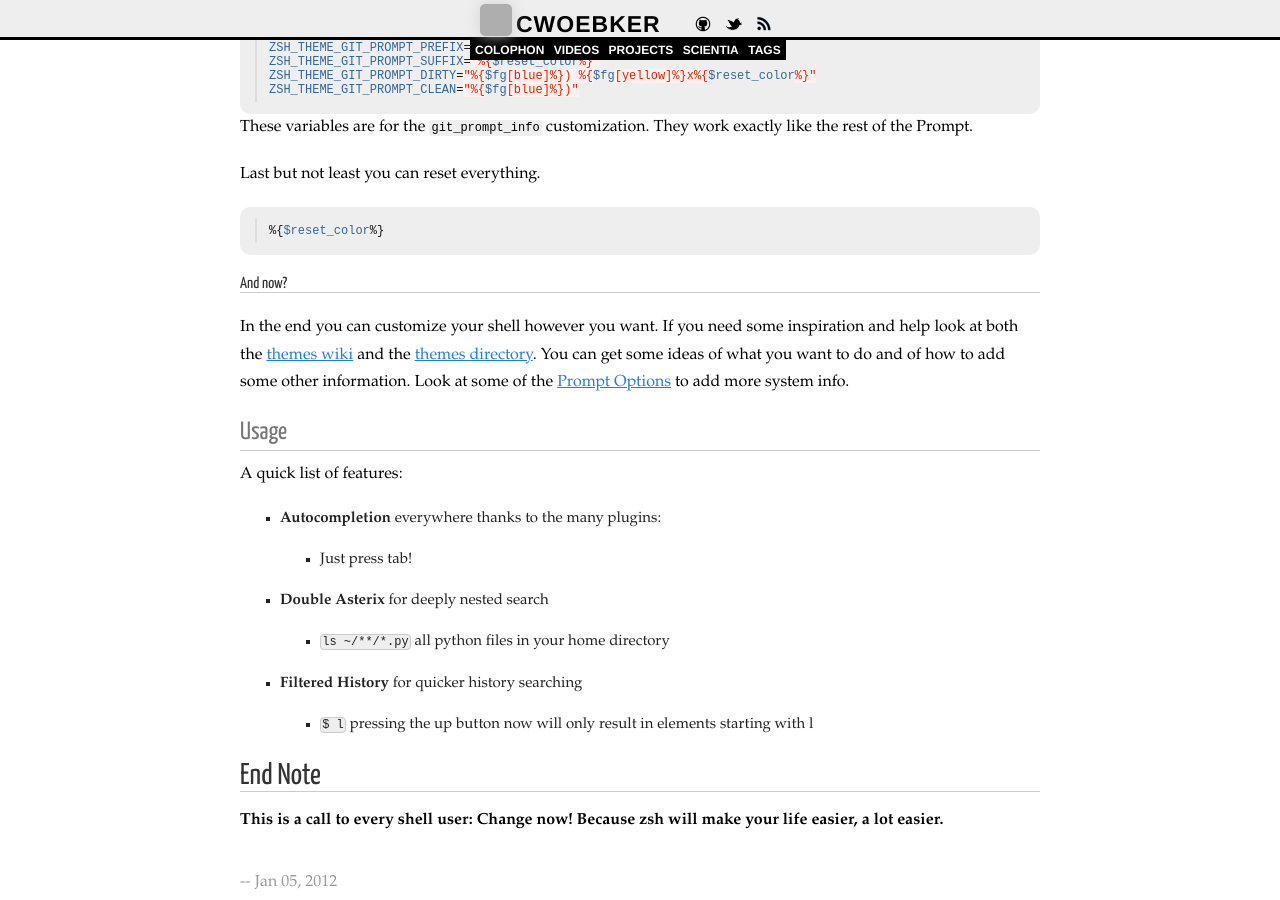
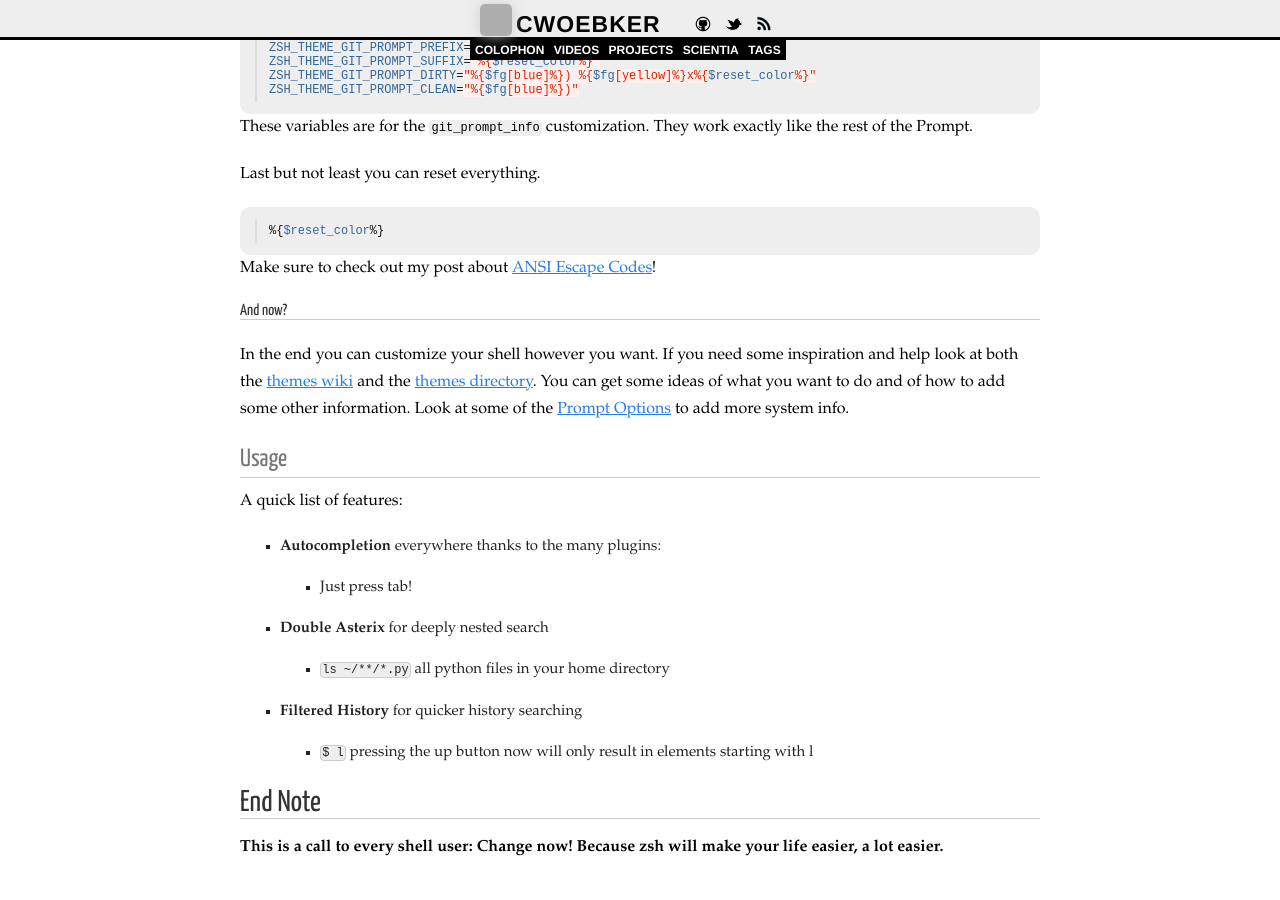
Before and after one commit to cwoebker/.com, a Jekyll site: the page built from _posts/2012-01-05-unix-zshell-reloaded.markdown, in a window 1280 px wide and 900 px high, scrolled down 2874 px. Built offline with Jekyll 4.4.1, drawn with Linux system fonts in a browser that asks for light colours; Markdown is read by kramdown in place of the engine named in the settings; comment, search, counter and statistics services are not loaded; grey boxes are pictures that could not be loaded.

Commit message:
included reference to ansi post in zsh post

```diff
--- a/_posts/2012-01-05-unix-zshell-reloaded.markdown
+++ b/_posts/2012-01-05-unix-zshell-reloaded.markdown
@@ -161,6 +161,8 @@ Last but not least you can reset everything.
 %{$reset_color%}
 {% endhighlight %}
 
+Make sure to check out my post about [ANSI Escape Codes](/posts/ansi-escape-codes)!
+
 #### And now?
 
 In the end you can customize your shell however you want. If you need some inspiration and help look at both the [themes wiki] and the [themes directory].
```
